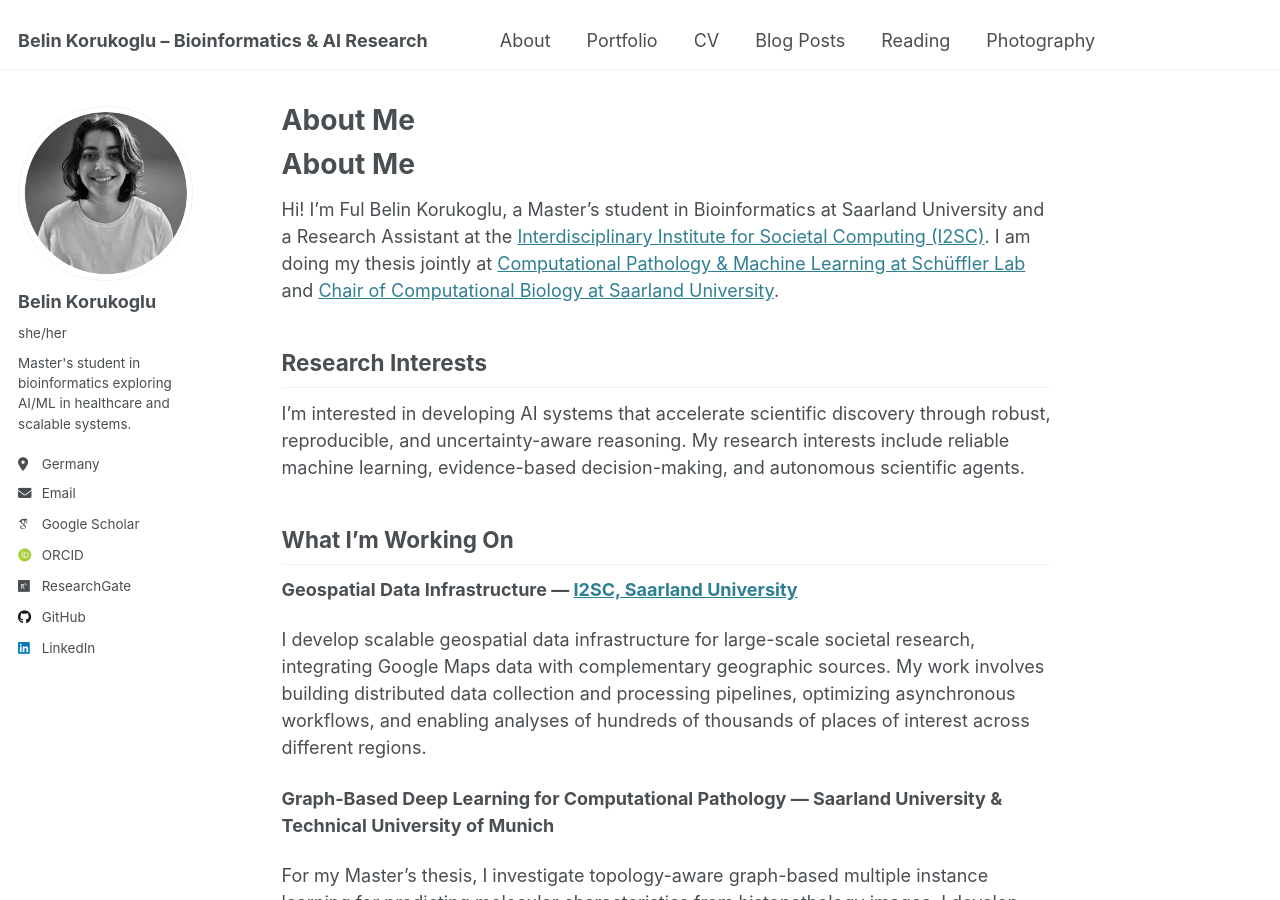
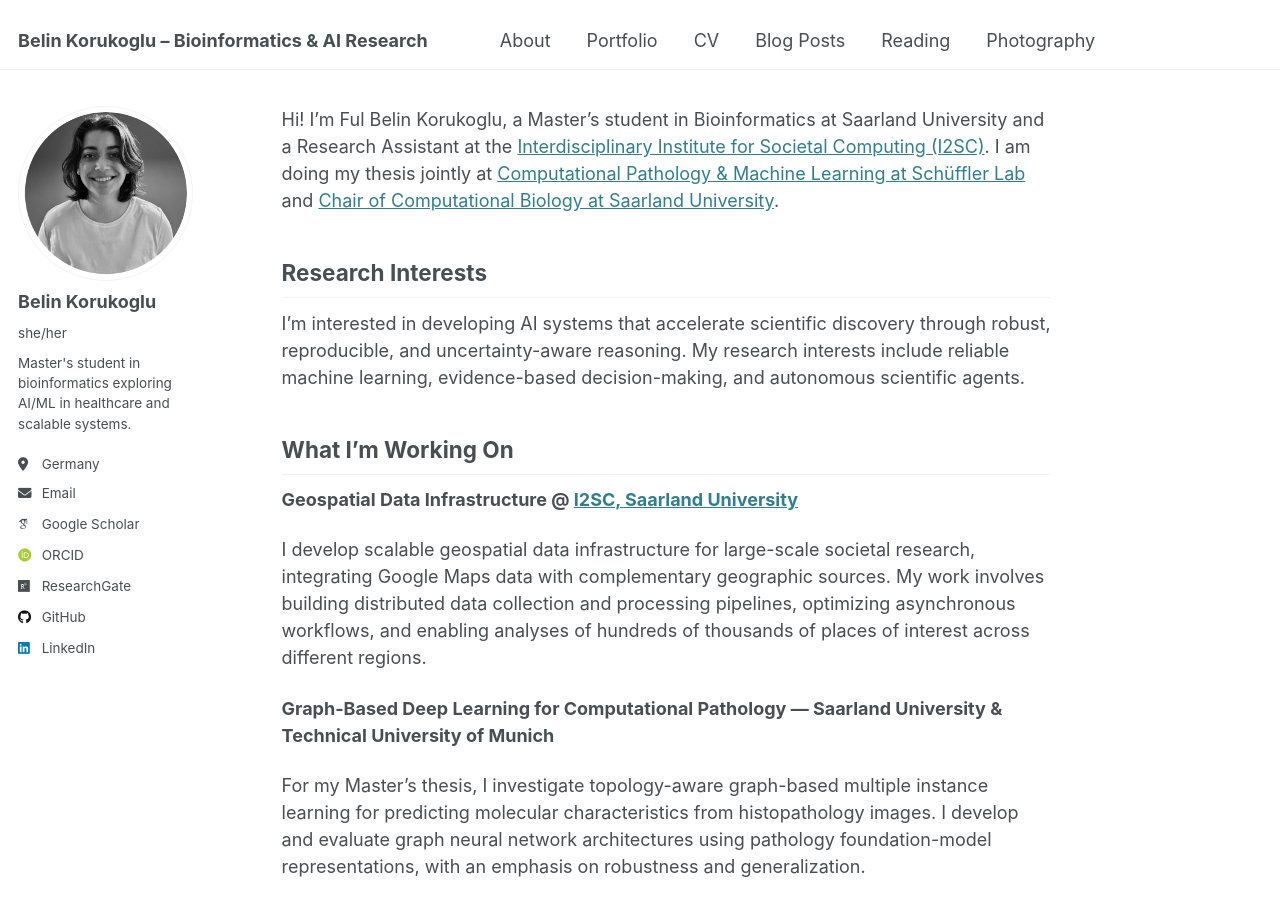
Before and after one commit to fulbelin/fulbelin.github.io, a Jekyll site: the page built from index.md, in a window 1280 px wide and 900 px high. Built offline with Jekyll 4.4.1, drawn with Linux system fonts in a browser that asks for light colours; some web fonts are replaced; our own code applies the rules of GitHub Pages for plain Markdown files.

Commit message:
updated about me

```diff
--- a/index.md
+++ b/index.md
@@ -3,8 +3,6 @@ layout: single
 permalink: /
 author_profile: true
 ---
-
-# About Me
 
 Hi! I'm Ful Belin Korukoglu, a Master's student in Bioinformatics at Saarland University and a Research Assistant at the [Interdisciplinary Institute for Societal Computing (I2SC)](https://www.i2sc.net/). I am doing my thesis jointly at [Computational Pathology & Machine Learning at Schüffler Lab](https://schuefflerlab.org/) and [Chair of Computational Biology at Saarland University](https://www-cbi.cs.uni-saarland.de/).
 
@@ -14,7 +12,7 @@ I'm interested in developing AI systems that accelerate scientific discovery thr
 
 ## What I'm Working On
 
-**Geospatial Data Infrastructure — [I2SC, Saarland University](https://www.i2sc.net/)**
+**Geospatial Data Infrastructure @ [I2SC, Saarland University](https://www.i2sc.net/)**
 
 I develop scalable geospatial data infrastructure for large-scale societal research, integrating Google Maps data with complementary geographic sources. My work involves building distributed data collection and processing pipelines, optimizing asynchronous workflows, and enabling analyses of hundreds of thousands of places of interest across different regions.
 
```
